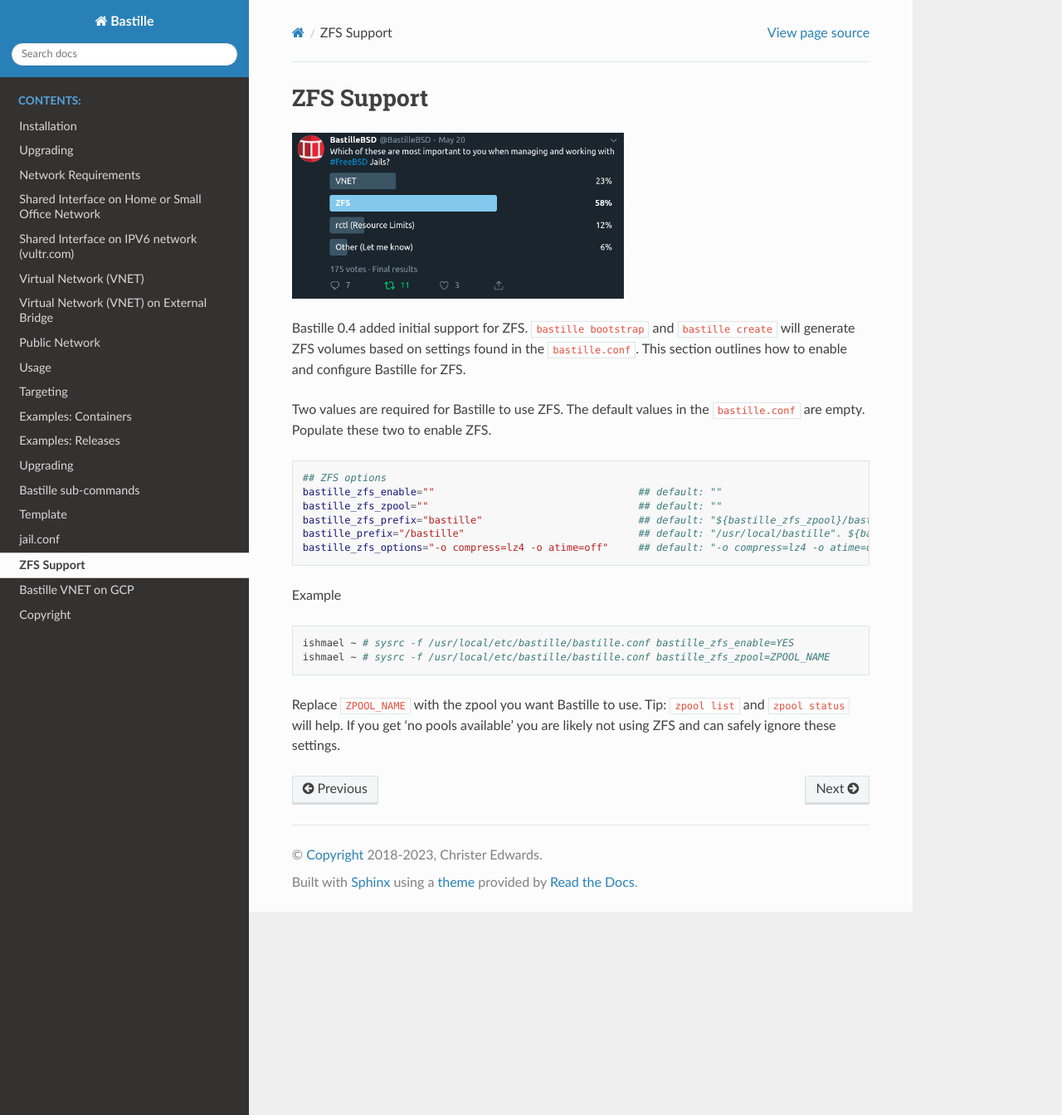
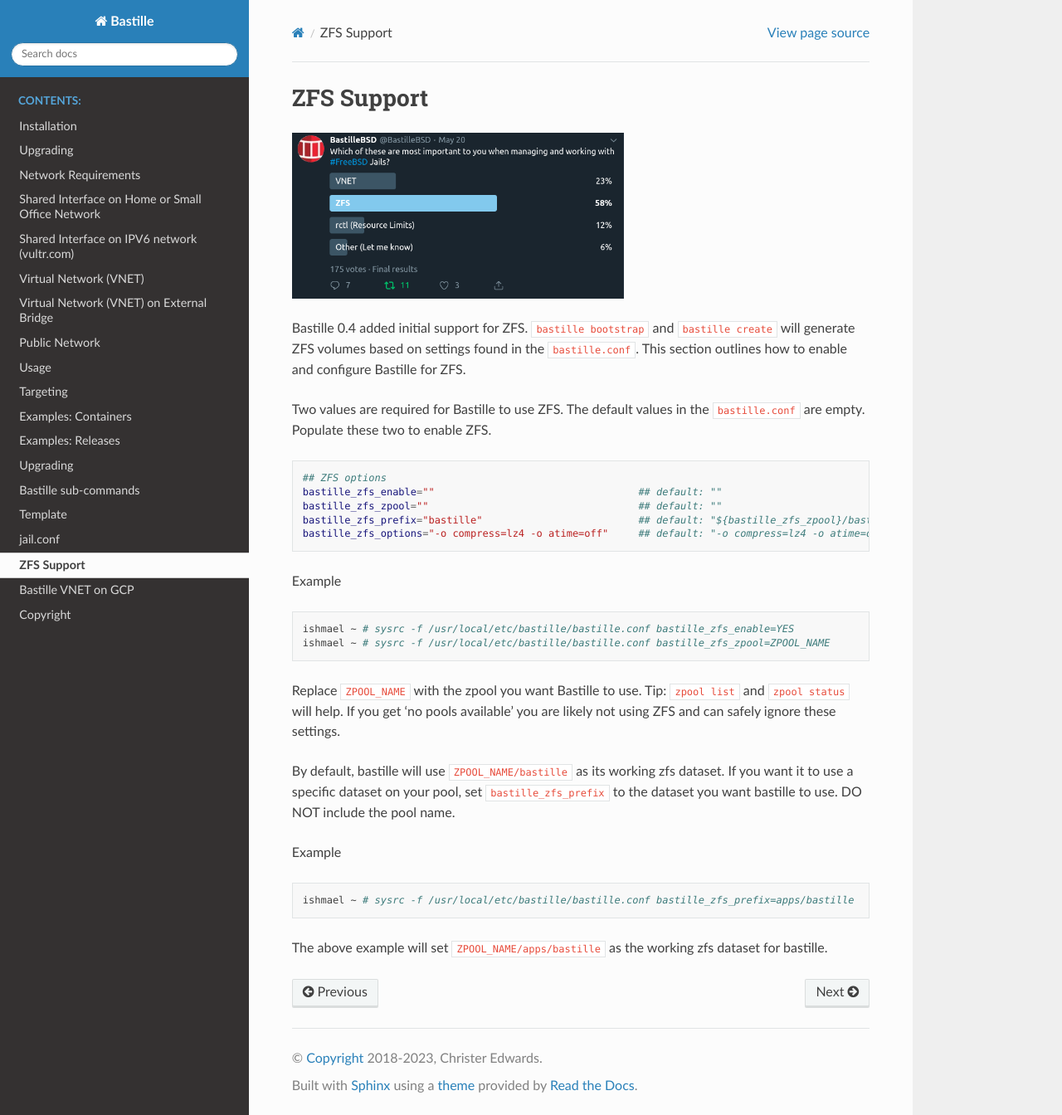
Before and after one commit to BastilleBSD/bastille, a Sphinx documentation site: the page built from docs/chapters/zfs-support.rst, in a window 1280 px wide and 1344 px high. Shown: the whole window at 83% size. Built offline with Sphinx 7.4.7 and the Read the Docs theme 3.1.0, drawn with Linux system fonts in a browser that asks for light colours; pages that are not in the unit, such as notebooks, are missing from menus.

Commit message:
Add docs about 'bastille_zfs_prefix'

```diff
--- a/docs/chapters/zfs-support.rst
+++ b/docs/chapters/zfs-support.rst
@@ -14,7 +14,6 @@ Two values are required for Bastille to use ZFS. The default values in the ``bas
   bastille_zfs_enable=""                                  ## default: ""
   bastille_zfs_zpool=""                                   ## default: ""
   bastille_zfs_prefix="bastille"                          ## default: "${bastille_zfs_zpool}/bastille"
-  bastille_prefix="/bastille"                             ## default: "/usr/local/bastille". ${bastille_zfs_prefix} gets mounted here
   bastille_zfs_options="-o compress=lz4 -o atime=off"     ## default: "-o compress=lz4 -o atime=off"
 
 Example
@@ -26,3 +25,14 @@ Example
 
 Replace ``ZPOOL_NAME`` with the zpool you want Bastille to use. Tip: ``zpool list`` and ``zpool status`` will help.
 If you get 'no pools available' you are likely not using ZFS and can safely ignore these settings.
+
+By default, bastille will use ``ZPOOL_NAME/bastille`` as its working zfs dataset. If you want it to use a specific dataset
+on your pool, set ``bastille_zfs_prefix`` to the dataset you want bastille to use. DO NOT include the pool name.
+
+Example
+
+.. code-block:: shell
+
+  ishmael ~ # sysrc -f /usr/local/etc/bastille/bastille.conf bastille_zfs_prefix=apps/bastille
+
+The above example will set ``ZPOOL_NAME/apps/bastille`` as the working zfs dataset for bastille.
```
